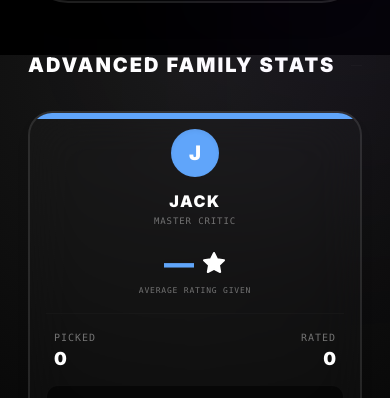
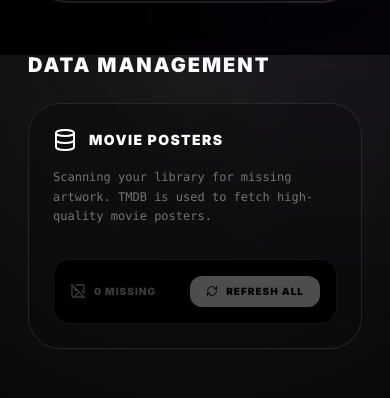
Before and after one commit to pixel-apprentice/familymovieapp, a React (Vite) app: page /stats in a window 390 px wide. Shown: the part 789-1187 px from the top of the page. Built offline with nearby package versions, Linux system fonts and the light colour scheme; no server answers; a web font is replaced by a local one.

Commit message:
feat(ui): implement mini-stars, dense row list view, larger mobile posters, and migrate refresh to Settings

```diff
--- a/src/components/MovieList.tsx
+++ b/src/components/MovieList.tsx
@@ -28,24 +28,6 @@ export function MovieList() {
     if (!bDate) return -1;
     return new Date(bDate).getTime() - new Date(aDate).getTime();
   }), [movies]);
-
-  const missingPosterCount = useMemo(
-    () => movies.filter(m => !m.poster_url || m.poster_url.trim() === '').length,
-    [movies]
-  );
-
-  const handleRefreshAllPosters = async () => {
-    hapticFeedback.medium();
-    setIsRefreshingPosters(true);
-    try {
-      await refreshMetadata();
-      toast.success('Posters refreshed!');
-    } catch {
-      toast.error('Some posters could not be loaded.');
-    } finally {
-      setIsRefreshingPosters(false);
-    }
-  };
 
   const calculateAverageRating = (ratings: Movie['ratings']) => {
     const values = Object.values(ratings).filter((r): r is number => typeof r === 'number' && r > 0);
@@ -126,24 +108,6 @@ export function MovieList() {
         </div>
       </div>
 
-      {/* Missing poster alert — shown only when movies need artwork */}
-      {missingPosterCount > 0 && (
-        <div className="flex items-center gap-3 px-4 py-3 bg-theme-surface border border-theme-border rounded-2xl text-sm">
-          <ImageOff size={16} className="text-theme-muted shrink-0" />
-          <span className="flex-1 text-theme-muted text-[11px] font-bold uppercase tracking-widest">
-            {missingPosterCount} {missingPosterCount === 1 ? 'movie is' : 'movies are'} missing posters
-          </span>
-          <button
-            onClick={handleRefreshAllPosters}
-            disabled={isRefreshingPosters}
-            className="flex items-center gap-1.5 px-3 py-1.5 bg-theme-primary text-theme-base rounded-xl text-[10px] font-black uppercase tracking-widest hover:opacity-90 transition-all disabled:opacity-50 touch-manipulation"
-          >
-            <RefreshCw size={11} className={isRefreshingPosters ? 'animate-spin' : ''} />
-            {isRefreshingPosters ? 'Refreshing…' : 'Refresh All'}
-          </button>
-        </div>
-      )}
-
       <UpNextSection
         wishlistMovies={wishlistMovies}
         pickRandom={pickRandom}
--- a/src/components/RatingsPanel.tsx
+++ b/src/components/RatingsPanel.tsx
@@ -19,21 +19,21 @@ export function RatingsPanel({ movieId, ratings }: { movieId: string, ratings: R
   };
 
   return (
-    <div className={`mt-4 pt-4 border-t border-theme-border/30 flex flex-col gap-2 ${theme === 'vintage-ticket' ? 'bg-amber-50/50 p-4 rounded-lg shadow-inner' : ''}`}>
+    <div className={`mt-4 pt-4 border-t border-theme-border/30 flex flex-col gap-1.5 ${theme === 'vintage-ticket' ? 'bg-amber-50/50 p-4 rounded-lg shadow-inner' : ''}`}>
       {profiles.map(profile => (
-        <div key={profile.id} className="flex items-center justify-between text-sm">
-          <span className="font-bold w-16 text-right mr-4 uppercase tracking-wider text-[10px]" style={{ color: profile.color }}>{profile.name}</span>
-          <div className="flex gap-1">
+        <div key={profile.id} className="flex items-center justify-between text-xs">
+          <span className="font-bold w-14 text-right mr-3 uppercase tracking-wider text-[9px] truncate" style={{ color: profile.color }} title={profile.name}>{profile.name}</span>
+          <div className="flex gap-0.5">
             {[1, 2, 3, 4, 5].map(star => (
               <button
                 key={star}
                 type="button"
                 onClick={(e) => { e.preventDefault(); handleRate(profile.id, star); }}
-                className="p-1 min-w-[32px] min-h-[32px] flex items-center justify-center transition-transform hover:scale-125 focus:outline-none"
+                className="p-1 min-w-[24px] min-h-[24px] flex items-center justify-center transition-transform hover:scale-125 focus:outline-none"
               >
                 <StarIcon
                   filled={star <= (ratings[profile.id] || 0)}
-                  className="w-5 h-5 transition-colors"
+                  className="w-3.5 h-3.5 transition-colors"
                   style={{ color: star <= (ratings[profile.id] || 0) ? profile.color : undefined }}
                 />
               </button>
--- a/src/components/movie-list/UpNextSection.tsx
+++ b/src/components/movie-list/UpNextSection.tsx
@@ -61,7 +61,7 @@ export function UpNextSection({ wishlistMovies, pickRandom, randomMovie, setRand
           <p className="text-theme-muted font-mono text-sm uppercase tracking-widest">No movies in wishlist</p>
         </div>
       ) : viewMode === 'grid' ? (
-        <div className="grid grid-cols-2 sm:grid-cols-3 lg:grid-cols-4 xl:grid-cols-5 gap-4">
+        <div className="grid grid-cols-[repeat(auto-fill,minmax(140px,1fr))] sm:grid-cols-3 lg:grid-cols-4 xl:grid-cols-5 gap-4">
           {wishlistMovies.map(movie => (
             <MovieCard key={movie.id} movie={movie} />
           ))}
--- /dev/null
+++ b/src/components/stats/DataManagementPanel.tsx
@@ -0,0 +1,71 @@
+import React, { useMemo, useState } from 'react';
+import { useData } from '../../contexts/DataContext';
+import { useTheme } from '../../contexts/ThemeContext';
+import { Database, ImageOff, RefreshCw } from 'lucide-react';
+import { hapticFeedback } from '../../utils/haptics';
+import { toast } from 'sonner';
+
+export function DataManagementPanel() {
+    const { movies, refreshMetadata } = useData();
+    const { theme } = useTheme();
+    const [isRefreshingPosters, setIsRefreshingPosters] = useState(false);
+
+    const missingPosterCount = useMemo(
+        () => movies.filter(m => !m.poster_url || m.poster_url.trim() === '').length,
+        [movies]
+    );
+
+    const handleRefreshAllPosters = async () => {
+        hapticFeedback.medium();
+        setIsRefreshingPosters(true);
+        try {
+            await refreshMetadata();
+            toast.success('Posters refreshed!');
+        } catch {
+            toast.error('Some posters could not be loaded.');
+        } finally {
+            setIsRefreshingPosters(false);
+        }
+    };
+
+    return (
+        <section className="space-y-6">
+            <div className="flex items-center gap-4">
+                <h2 className={`text-xl md:text-2xl font-black uppercase tracking-widest text-theme-primary ${theme === 'vintage-ticket' ? 'font-serif italic' : ''}`}>
+                    Data Management
+                </h2>
+                <div className="h-px flex-1 bg-theme-border/30" />
+            </div>
+
+            <div className="grid grid-cols-1 md:grid-cols-2 gap-4">
+                {/* Poster Refresh Tile */}
+                <div className="bg-theme-surface/50 border border-theme-border rounded-[2rem] p-6 flex flex-col gap-4">
+                    <div className="flex items-center gap-3 text-theme-primary">
+                        <Database size={24} />
+                        <h3 className="font-black uppercase tracking-widest text-sm">Movie Posters</h3>
+                    </div>
+                    <p className="text-xs text-theme-muted font-mono leading-relaxed flex-1">
+                        Scanning your library for missing artwork. TMDB is used to fetch high-quality movie posters.
+                    </p>
+
+                    <div className="mt-4 flex items-center justify-between gap-4 p-4 bg-theme-base rounded-2xl border border-theme-border/50">
+                        <div className="flex items-center gap-2">
+                            <ImageOff size={16} className={missingPosterCount > 0 ? 'text-amber-500' : 'text-theme-muted opacity-50'} />
+                            <span className={`text-[10px] font-black uppercase tracking-widest ${missingPosterCount > 0 ? 'text-amber-500' : 'text-theme-muted opacity-50'}`}>
+                                {missingPosterCount} Missing
+                            </span>
+                        </div>
+                        <button
+                            onClick={handleRefreshAllPosters}
+                            disabled={isRefreshingPosters || missingPosterCount === 0}
+                            className="px-4 py-2 bg-theme-primary text-theme-base font-black rounded-xl text-[10px] uppercase tracking-widest hover:opacity-90 transition-all disabled:opacity-30 disabled:cursor-not-allowed flex items-center gap-2"
+                        >
+                            <RefreshCw size={12} className={isRefreshingPosters ? 'animate-spin' : ''} />
+                            {isRefreshingPosters ? 'Fetching...' : 'Refresh All'}
+                        </button>
+                    </div>
+                </div>
+            </div>
+        </section>
+    );
+}
--- a/src/pages/StatsPage.tsx
+++ b/src/pages/StatsPage.tsx
@@ -4,6 +4,7 @@ import { ThemeSwitcher, themes } from '../components/ThemeSwitcher';
 import { UserStatsPanel } from '../components/stats/UserStatsPanel';
 import { AboutPanel } from '../components/stats/AboutPanel';
 import { SearchPreferencesPanel } from '../components/stats/SearchPreferencesPanel';
+import { DataManagementPanel } from '../components/stats/DataManagementPanel';
 
 export function StatsPage() {
   const { theme } = useTheme();
@@ -34,6 +35,8 @@ export function StatsPage() {
 
       <SearchPreferencesPanel />
 
+      <DataManagementPanel />
+
       <UserStatsPanel />
       <AboutPanel />
     </div>
```
Also changed, not shown: src/components/MovieListRow.tsx (+11 -11 lines).
